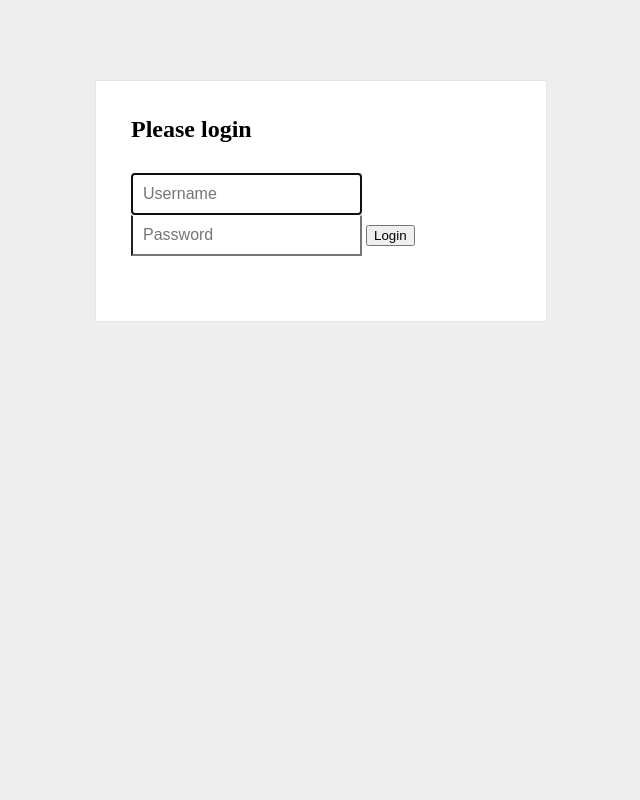
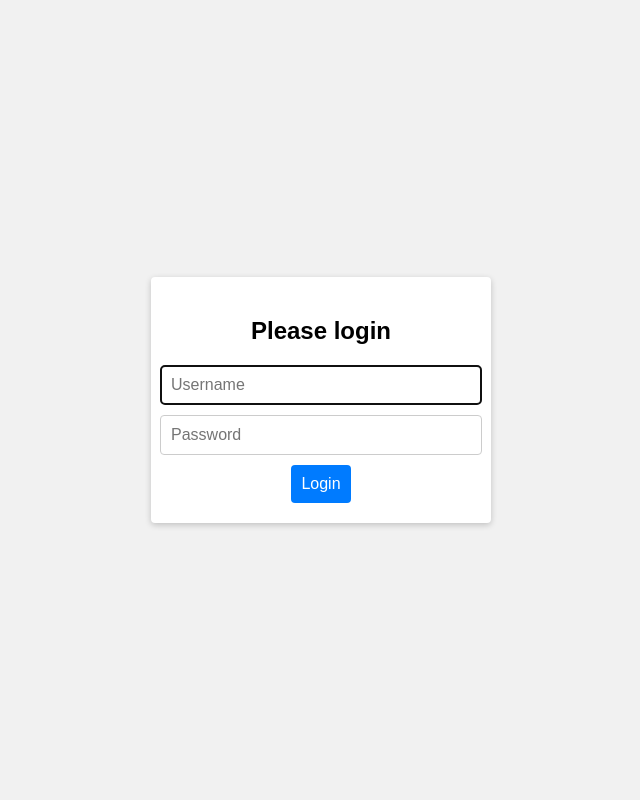
Before and after one commit to const2001/Issue_Tracker, a Flask app: page / in a window 1280 px wide. Shown: the whole page, without its empty margins (319-959 px from the left). Run offline with Flask 3, Linux system fonts and the light colour scheme.

Commit message:
login page fixed

```diff
--- a/app.py
+++ b/app.py
@@ -23,11 +23,6 @@ class User(db.Model):
     role_id = db.Column(db.Integer, db.ForeignKey('role.id'))
     role = db.relationship('Role', backref=db.backref('users', lazy='dynamic'))
 
-class Admin(db.Model):
-    id = db.Column(db.Integer, primary_key=True)
-    username = db.Column(db.String(50), unique=True)
-    email = db.Column(db.String(120), unique=True)
-    password = db.Column(db.String(128))
 
 class Issue(db.Model):
     id = db.Column(db.Integer, primary_key=True)
@@ -44,13 +39,14 @@ def check_role(user, role_name):
 @app.route('/')
 def index():
     user_id = session.get('user_id')
-    print(user_id)
+
     if user_id:
-        user = User.query.get(user_id)
-        if check_role(user, 'admin'):
-            print("admin")
+        user = db.session.get(User, user_id)
+
+        if user and check_role(user, 'Admin'):
+
             return render_template('admin.html', username=user.username)
-        elif check_role(user, 'user'):
+        elif user and check_role(user, 'User'):
             return render_template('user.html', username=user.username)
     return render_template('login.html')
 
@@ -76,15 +72,15 @@ def login():
     if request.method == 'POST':
         username = request.form['username']
         password = request.form['password']
-
         user = User.query.filter_by(username=username).first()
 
         if user and user.password == password:
-            session['user_id'] = user.id  # Store the user's ID in the session
+            session['user_id'] = user.id
             flash('Login successful.')
             return redirect('/')
         else:
-            flash('Invalid username or password.')
+            error_message = 'Invalid username or password.'
+            return render_template('login.html', error_message=error_message)
 
     return render_template('login.html')
 
--- /dev/null
+++ b/create_tables.py
@@ -0,0 +1,5 @@
+from app import app, db
+
+# Create the tables
+with app.app_context():
+    db.create_all()
--- a/static/css/login.css
+++ b/static/css/login.css
@@ -1,49 +1,63 @@
 body {
-  background: #eee !important;
+  font-family: Arial, sans-serif;
+  background-color: #f1f1f1;
+  margin: 0;
+  padding: 0;
+  display: flex;
+  justify-content: center;
+  align-items: center;
+  height: 100vh;
 }
 
 .wrapper {
-  margin-top: 80px;
-  margin-bottom: 80px;
+  background-color: #fff;
+  border-radius: 4px;
+  padding: 20px;
+  box-shadow: 0 2px 6px rgba(0, 0, 0, 0.2);
+  width: 300px;
 }
 
 .form-signin {
-  max-width: 380px;
-  padding: 15px 35px 45px;
-  margin: 0 auto;
-  background-color: #fff;
-  border: 1px solid rgba(0, 0, 0, 0.1);
+  display: flex;
+  flex-direction: column;
+  align-items: center;
 }
 
-.form-signin-heading,
-.checkbox {
-  margin-bottom: 30px;
-}
-
-.checkbox {
-  font-weight: normal;
+.form-signin h2 {
+  margin-bottom: 20px;
 }
 
 .form-control {
-  position: relative;
+  width: 100%;
+  padding: 10px;
+  margin-bottom: 10px;
+  border: 1px solid #ccc;
+  border-radius: 4px;
   font-size: 16px;
-  height: auto;
-  padding: 10px;
-  box-sizing: border-box;
 }
 
-.form-control:focus {
-  z-index: 2;
+.btn {
+  background-color: #007bff;
+  color: #fff;
+  padding: 10px;
+  border: none;
+  border-radius: 4px;
+  cursor: pointer;
+  font-size: 16px;
 }
 
-.form-signin input[type="text"] {
-  margin-bottom: -1px;
-  border-bottom-left-radius: 0;
-  border-bottom-right-radius: 0;
+.btn:hover {
+  background-color: #0056b3;
 }
 
-.form-signin input[type="password"] {
-  margin-bottom: 20px;
-  border-top-left-radius: 0;
-  border-top-right-radius: 0;
+.error-message {
+  color: red;
+  margin-top: 10px;
 }
+
+/* Optional: Center the form on small screens */
+@media (max-width: 400px) {
+  .wrapper {
+      width: 80%;
+  }
+}
--- a/templates/login.html
+++ b/templates/login.html
@@ -9,13 +9,16 @@
 </head>
 <body>
     <div class="wrapper">
-        <form class="form-signin">
+        <form class="form-signin" method="post" action="{{ url_for('login') }}">
           <h2 class="form-signin-heading">Please login</h2>
-          <input type="text" class="form-control" name="username" placeholder="Username" required="" autofocus="" />
-          <input type="password" class="form-control" name="password" placeholder="Password" required=""/>
+          <input type="text" class="form-control" name="username" placeholder="Username" required="" autofocus="" id="username" />
+          <input type="password" class="form-control" name="password" placeholder="Password" id="password" required="" />
 
           <button class="btn btn-lg btn-primary btn-block" type="submit">Login</button>
+          {% if error_message %}
+            <p class="error-message">{{ error_message }}</p>
+            {% endif %}
         </form>
-      </div>
+    </div>
 </body>
 </html>
```
